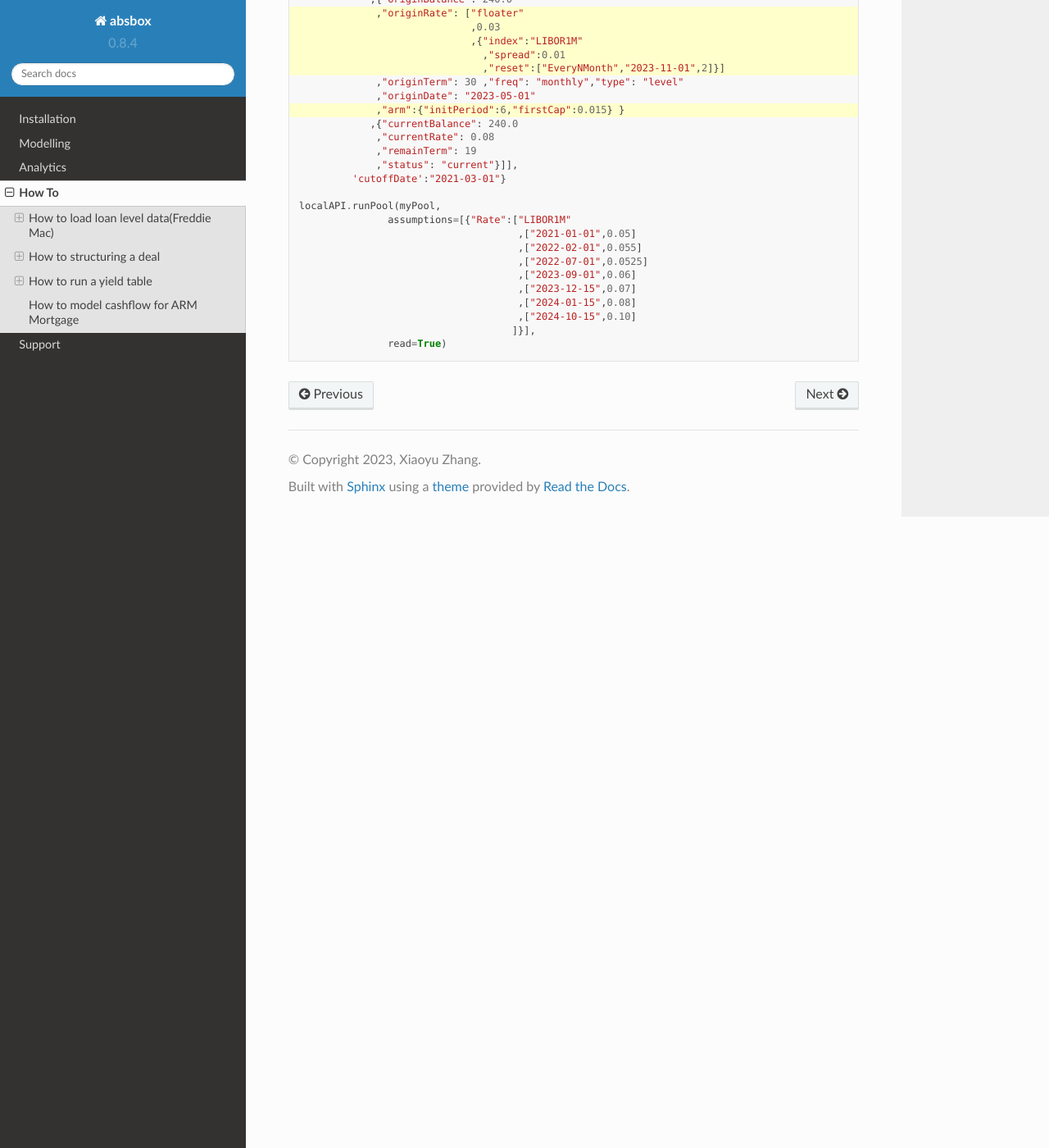
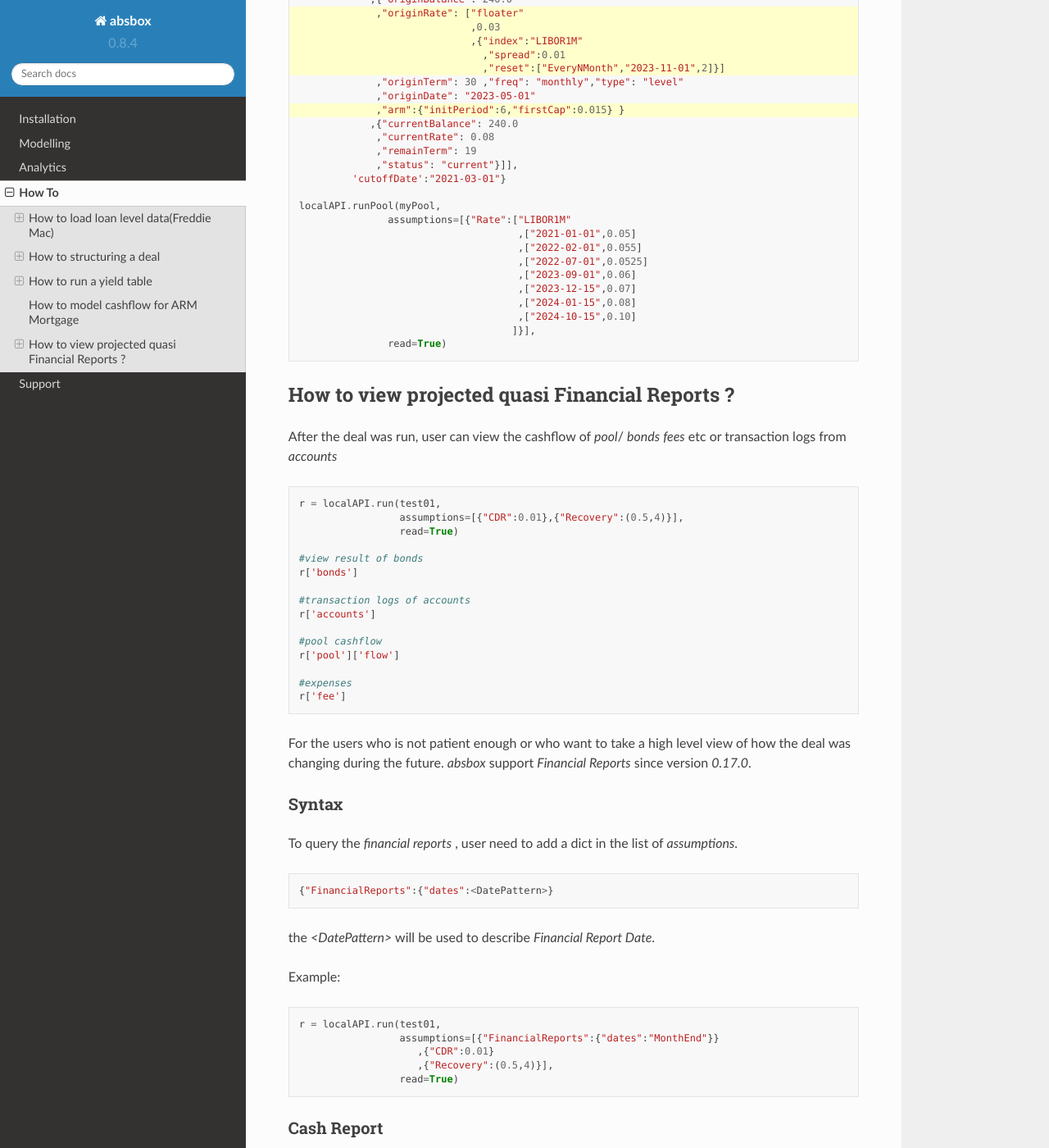
Before and after one commit to yellowbean/absbox-doc, a Sphinx documentation site: the page built from docs/source/howto.rst, in a window 1280 px wide and 1400 px high, scrolled down 7699 px. Shown: the whole window at 82% size. Built offline with Sphinx 7.4.7 and the Read the Docs theme 2.0.0, drawn with Linux system fonts in a browser that asks for light colours; some of the changed text lies outside the part shown.

Commit message:
add HOW TO financial report

```diff
--- a/docs/source/howto.rst
+++ b/docs/source/howto.rst
@@ -375,3 +375,82 @@ with features like:
 .. literalinclude:: deal_sample/arm_sample.py
    :language: python
    :emphasize-lines: 6,8-12,15
+
+
+How to view projected quasi Financial Reports ?
+-----------------------------------------------------
+
+After the deal was run, user can view the cashflow of `pool`/ `bonds` `fees` etc  or transaction logs from `accounts`
+
+.. code-block:: python
+
+    r = localAPI.run(test01,
+                     assumptions=[{"CDR":0.01},{"Recovery":(0.5,4)}],
+                     read=True)
+
+    #view result of bonds
+    r['bonds']
+
+    #transaction logs of accounts
+    r['accounts']
+
+    #pool cashflow
+    r['pool']['flow']
+
+    #expenses
+    r['fee']
+
+For the users who is not patient enough or who want to take a high level view of how the deal was changing during the future.
+`absbox` support `Financial Reports` since version `0.17.0`.
+
+Syntax
+^^^^^^^^^^
+
+To query the `financial reports` , user need to add a dict in the list of `assumptions`.
+
+.. code:: python
+
+    {"FinancialReports":{"dates":<DatePattern>}
+
+the `<DatePattern>` will be used to describe `Financial Report Date`.
+
+Example:
+
+.. code-block:: python
+
+    r = localAPI.run(test01,
+                     assumptions=[{"FinancialReports":{"dates":"MonthEnd"}}
+                        ,{"CDR":0.01}
+                        ,{"Recovery":(0.5,4)}],
+                     read=True)
+
+Cash Report
+^^^^^^^^^^^^
+
+Cash Report will list a cash inflows and outflows of the deal. Report was compiled against transaction logs of `accounts`.
+
+
+.. code-block:: python
+
+    r['result']['report']['cash']
+
+.. image:: img/cash_report.png
+  :width: 500
+  :alt: cash_report
+
+
+
+
+Balancesheet Report
+^^^^^^^^^^^^^^^^^^^^
+
+Balancesheet Report will take a `snapshot` of the deal on the dates describled in `DatePattern`.
+It will also include the bond interest accured or fee accured as both of them are `Payable` in the balance sheet .
+
+.. code-block:: python
+
+    r['result']['report']['balanceSheet']
+
+.. image:: img/balance.png
+  :width: 500
+  :alt: balance
```
Also changed, not shown: docs/source/img/balance.png (added), docs/source/img/cash_report.png (added).
